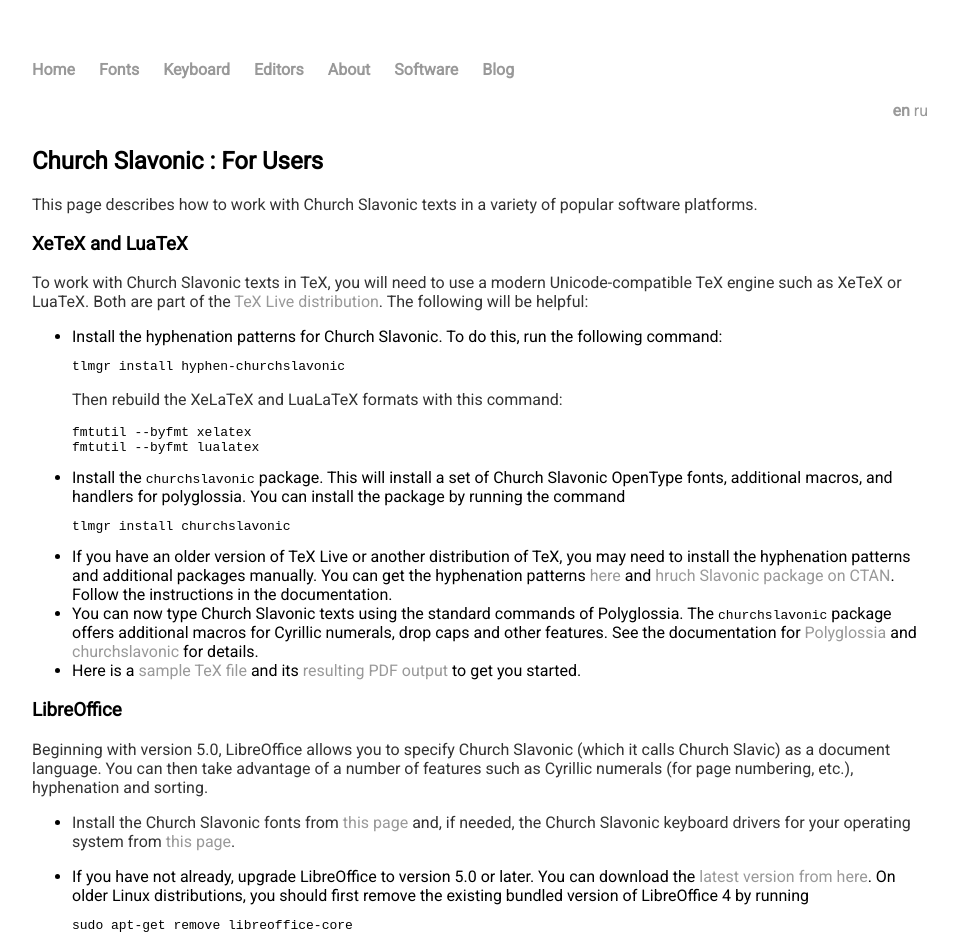
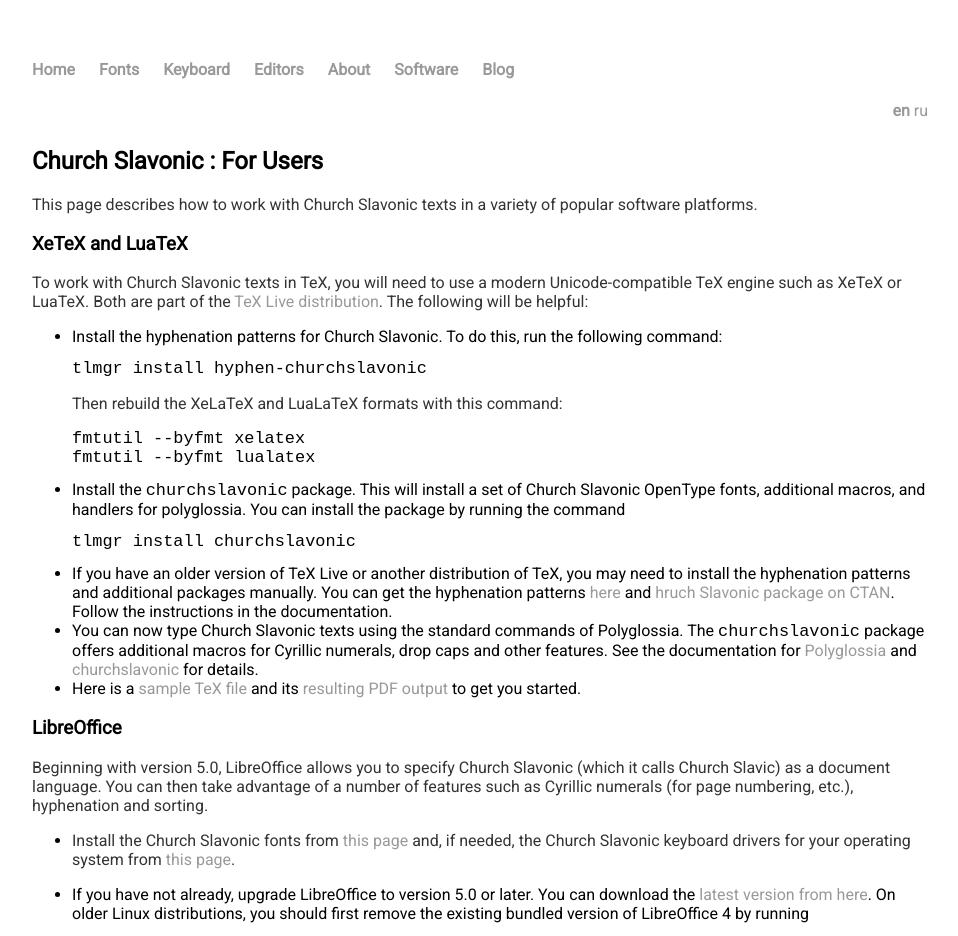
Before and after one commit to slavonic/slavonic.github.io, a Jekyll site: the page built from users.md, in a window 1280 px wide. Shown: the top 936 px of the page, without its empty margins (160-1118 px from the left). Built offline with Jekyll 4.4.1, drawn with Linux system fonts in a browser that asks for light colours; our own code applies the rules of GitHub Pages for plain Markdown files.

Commit message:
Update style.css

```diff
--- a/css/style.css
+++ b/css/style.css
@@ -22,6 +22,9 @@
 p {
     color: #333;
 }
+code {
+    font-size: 130%;
+}
 footer {
     border-top: 1px solid #d5d5d5;
     font-size: .8em;
```
